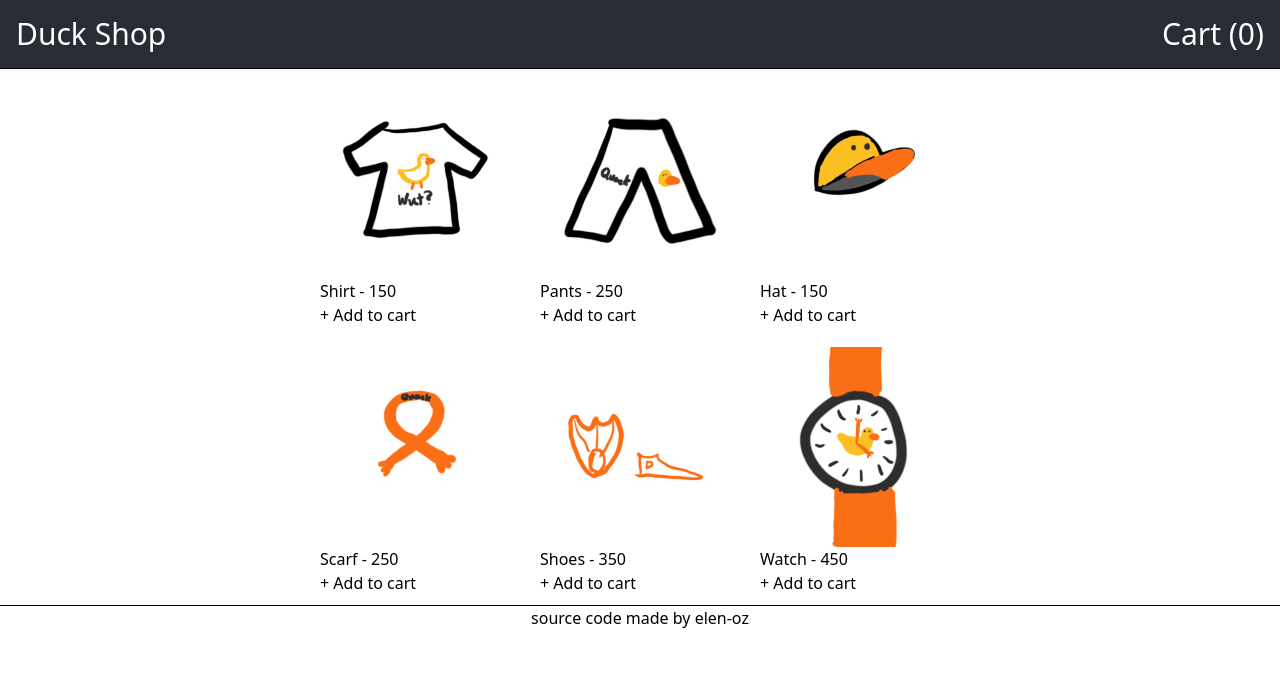
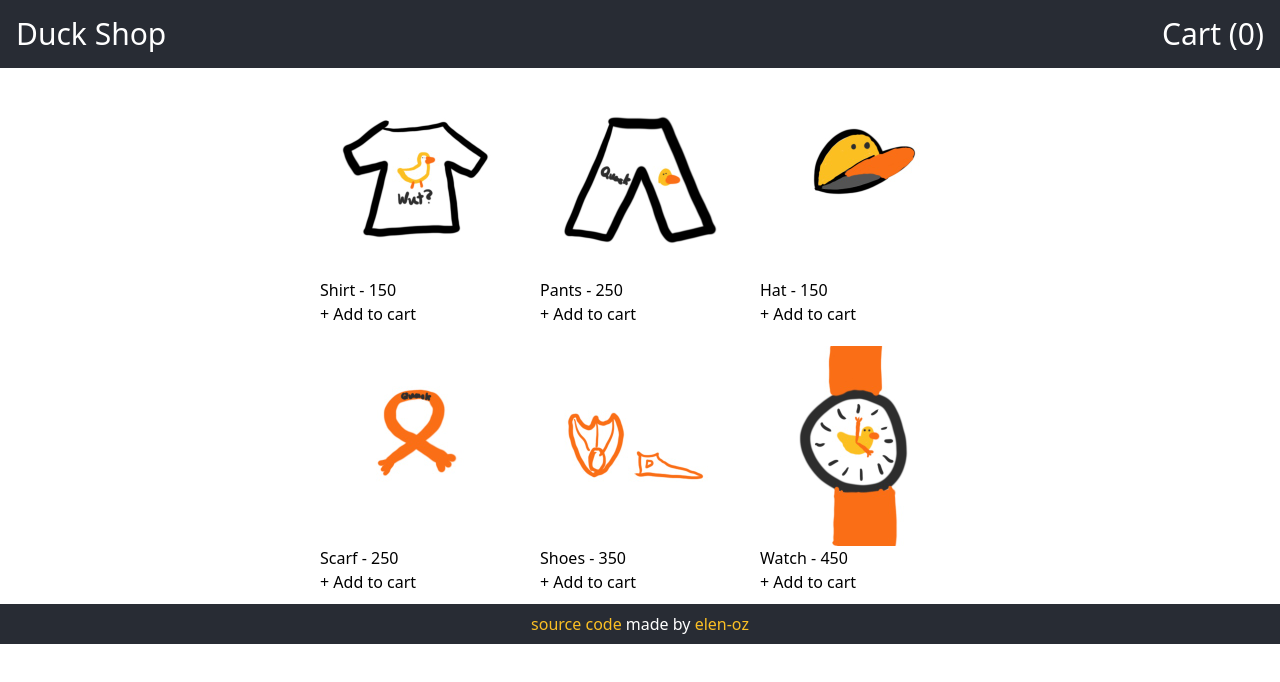
Before and after one commit to elen-oz/hi_duck-shop, a React (Vite) app: page / in a window 1280 px wide. Shown: the top 682 px of the page. Built offline with nearby package versions, Linux system fonts and the light colour scheme.

Commit message:
feat: add styles to footer

```diff
--- a/src/components/Footer.tsx
+++ b/src/components/Footer.tsx
@@ -1,11 +1,19 @@
 const Footer = () => {
   return (
-    <footer className="flex justify-center">
-      <a href="https://github.com/elen-oz/hi_duck-shop" target="_blank">
+    <footer className="bg-main text-l flex justify-center p-2 text-white">
+      <a
+        className="text-accent hover:underline"
+        href="https://github.com/elen-oz/hi_duck-shop"
+        target="_blank"
+      >
         source code
       </a>
       &nbsp;made by&nbsp;
-      <a href="https://github.com/elen-oz" target="_blank">
+      <a
+        className="text-accent hover:underline"
+        href="https://github.com/elen-oz"
+        target="_blank"
+      >
         elen-oz
       </a>
     </footer>
--- a/src/pages/MainWrapperPage.tsx
+++ b/src/pages/MainWrapperPage.tsx
@@ -10,9 +10,7 @@ const MainWrapperPage = ({ cartItems }: Props) => {
   return (
     <div className="h-screen">
       <Header cartItems={cartItems} />
-      <hr />
       <Outlet />
-      <hr />
       <Footer />
     </div>
   );
```
